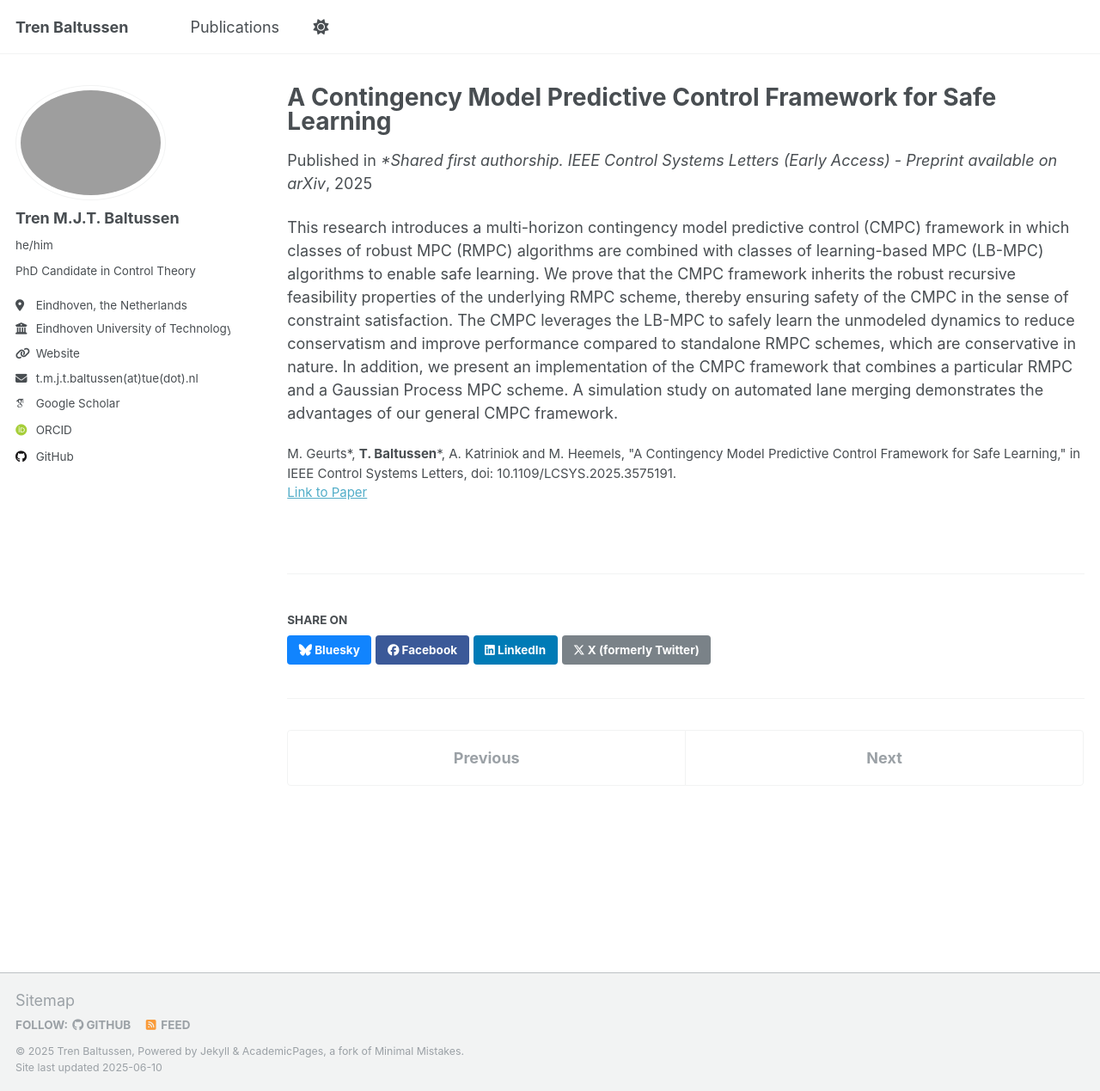
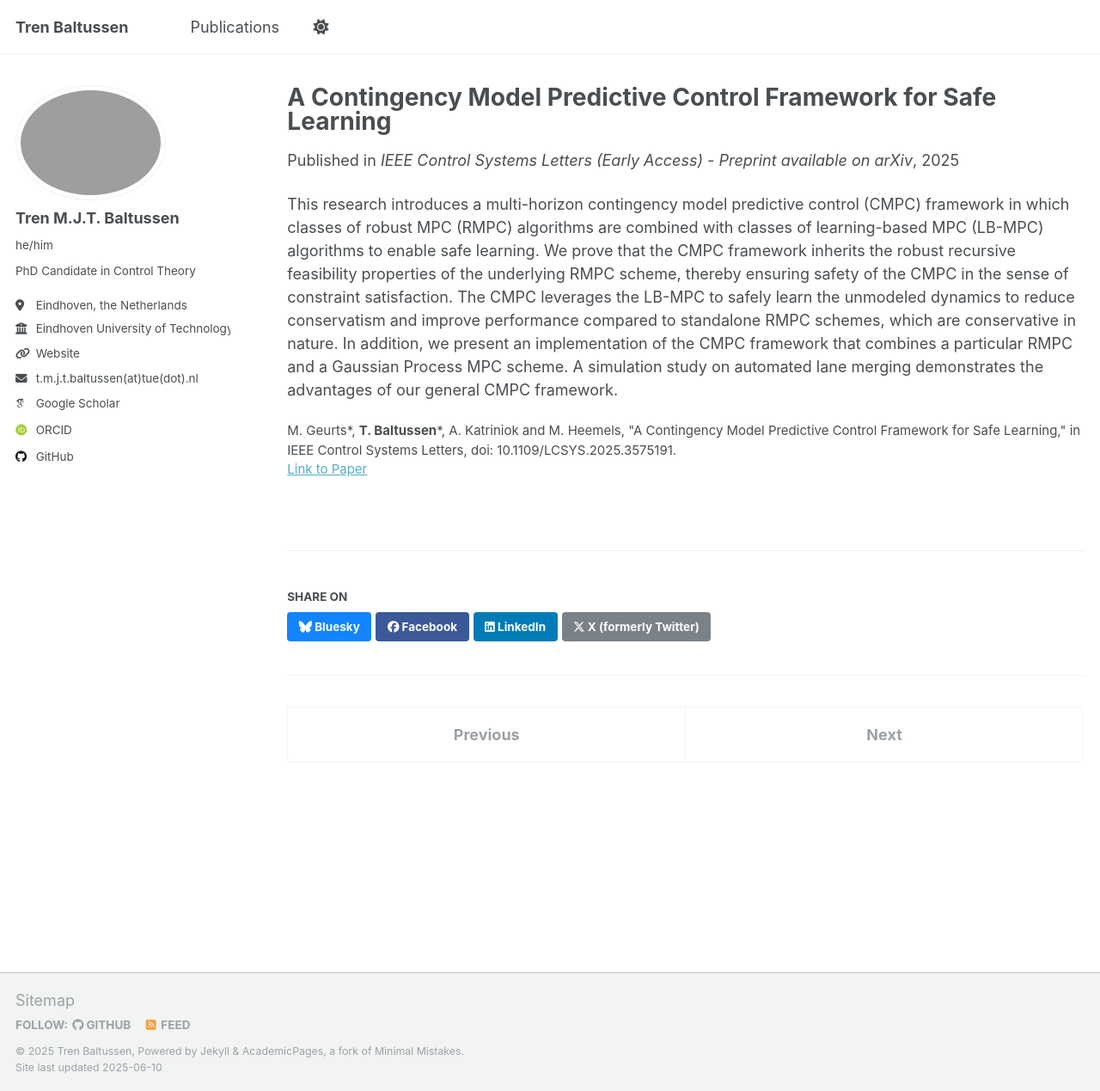
Before and after one commit to TrenBaltussen/TrenBaltussen.github.io, a Jekyll site: the page built from _publications/2025-05-28-CMPC-1.md, in a window 1280 px wide and 1269 px high. Shown: the whole window at 86% size. Built offline with Jekyll 4.4.1, drawn with Linux system fonts in a browser that asks for light colours; some web fonts are replaced.

Commit message:
Update 2025-05-28-CMPC-1.md

```diff
--- a/_publications/2025-05-28-CMPC-1.md
+++ b/_publications/2025-05-28-CMPC-1.md
@@ -3,9 +3,9 @@
 collection: publications
 category: manuscripts
 permalink: /publication/2025-05-28-CMPC-1
-excerpt: ''
+excerpt: '*Shared first authorship.'
 date: 2025-05-28
-venue: '*Shared first authorship. IEEE Control Systems Letters (Early Access) - Preprint available on arXiv'
+venue: 'IEEE Control Systems Letters (Early Access) - Preprint available on arXiv'
 #slidesurl: 'http://academicpages.github.io/files/slides3.pdf'
 paperurl: 'https://ieeexplore.ieee.org/abstract/document/11018611'
 citation: 'M. Geurts*, <b>T. Baltussen</b>*, A. Katriniok and M. Heemels, "A Contingency Model Predictive Control Framework for Safe Learning," in IEEE Control Systems Letters, doi: 10.1109/LCSYS.2025.3575191.'
```
